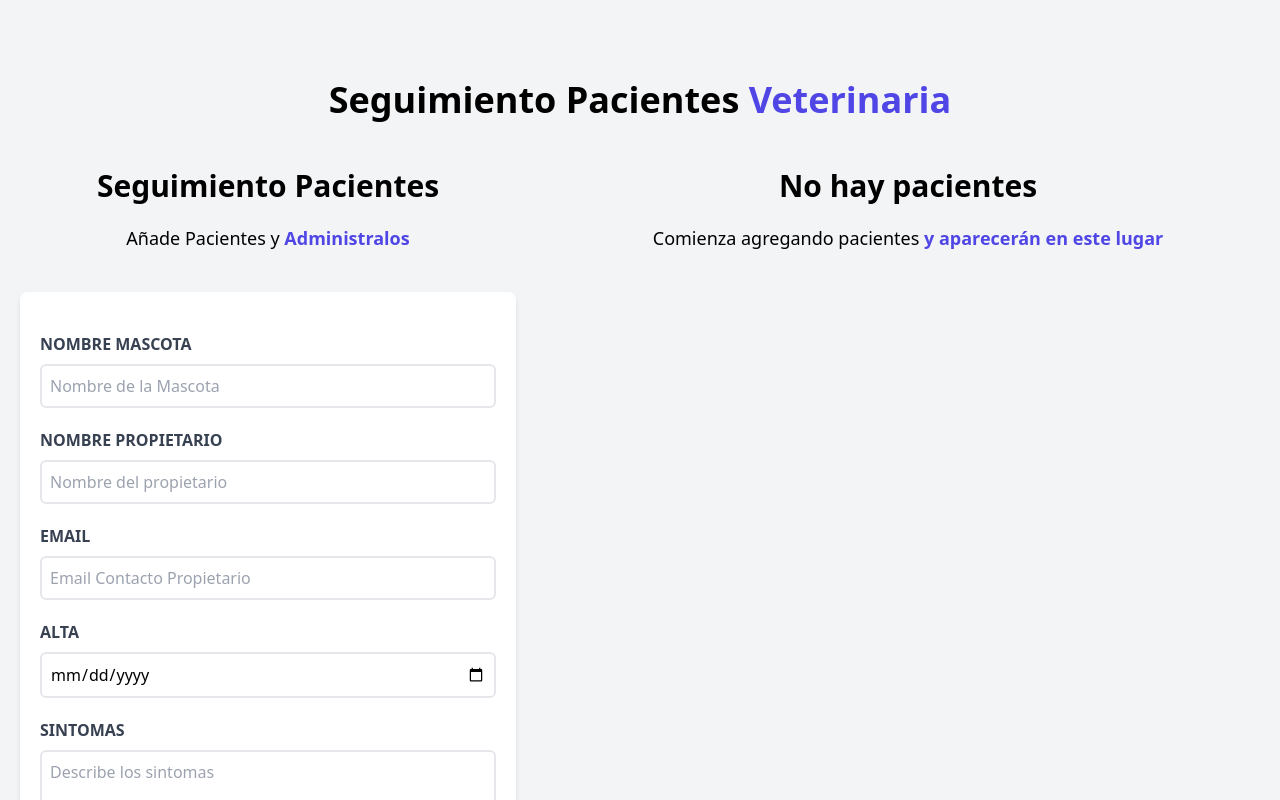
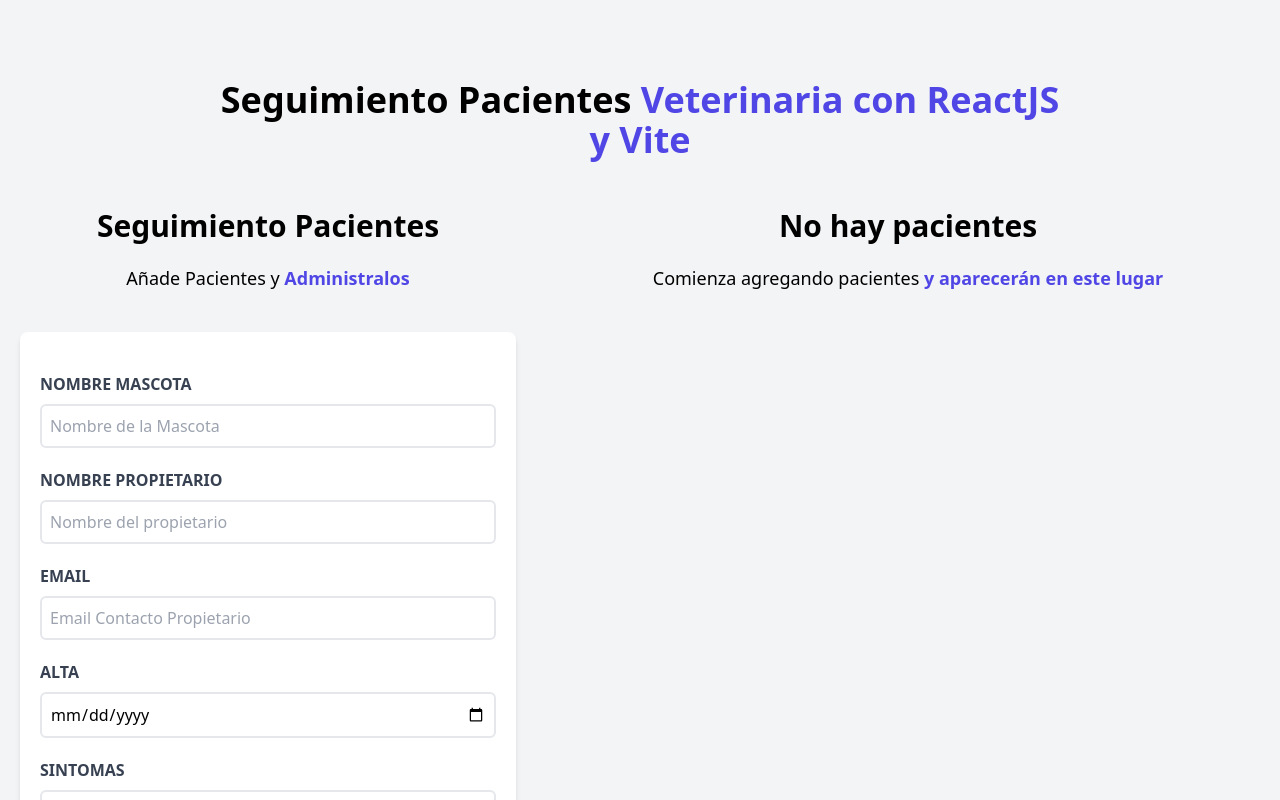
Before and after one commit to Brian-David-01/CITAS-REACT-VITE, a React (Vite) app: page / in a window 1280 px wide. Shown: the top 800 px of the page. Built offline with nearby package versions, Linux system fonts and the light colour scheme.

Commit message:
Update Header.jsx

```diff
--- a/src/components/Header.jsx
+++ b/src/components/Header.jsx
@@ -2,7 +2,7 @@
     return (
         <h1 className="font-black text-4xl text-center md:w-2/3 mx-auto">
             Seguimiento Pacientes {''}
-            <span className="text-indigo-600">Veterinaria</span>
+            <span className="text-indigo-600">Veterinaria con ReactJS y Vite</span>
         </h1>
     )
 }
```
